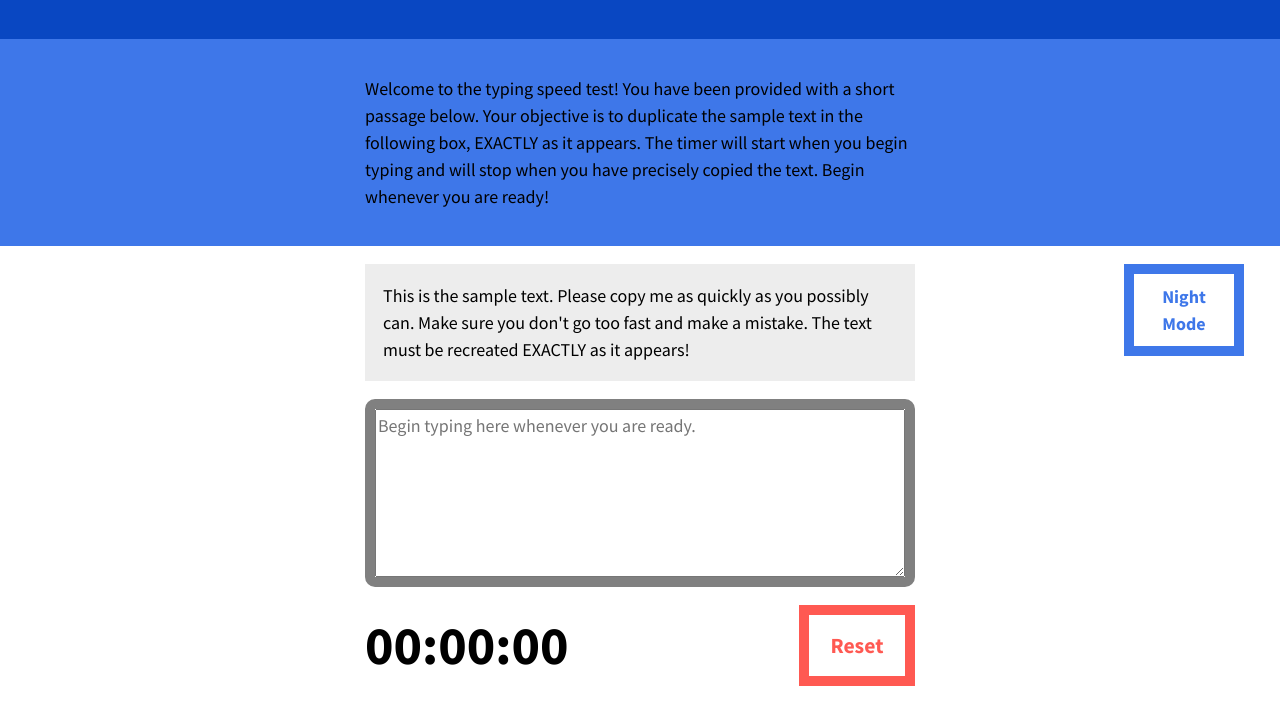
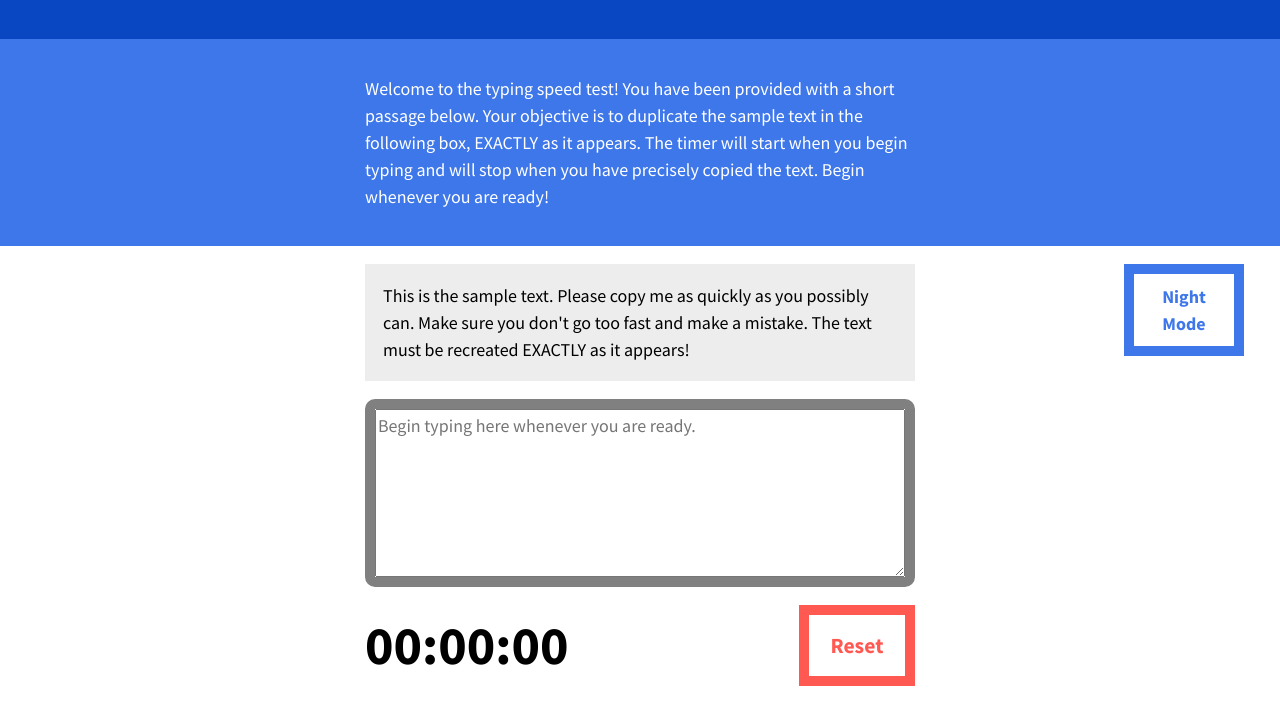
Before and after one commit to mjbuchman/typing-speed-test, a plain HTML site: page index.html in a window 1280 px wide. Shown: the part 99-800 px from the top of the page. Drawn offline with Linux system fonts and the light colour scheme.

Commit message:
Fixed font issues

```diff
--- a/style.css
+++ b/style.css
@@ -122,12 +122,15 @@ body {
 
 .intro {
     padding: 2em 2em;
-    color: #ffffff;
     background: #3e77e9;
 }
 
+.intro p{
+	color: white;
+	margin: 0 auto;
+    max-width: 550px;
+}
 
-.intro p,
 .test-area {
     margin: 0 auto;
     max-width: 550px;
```
